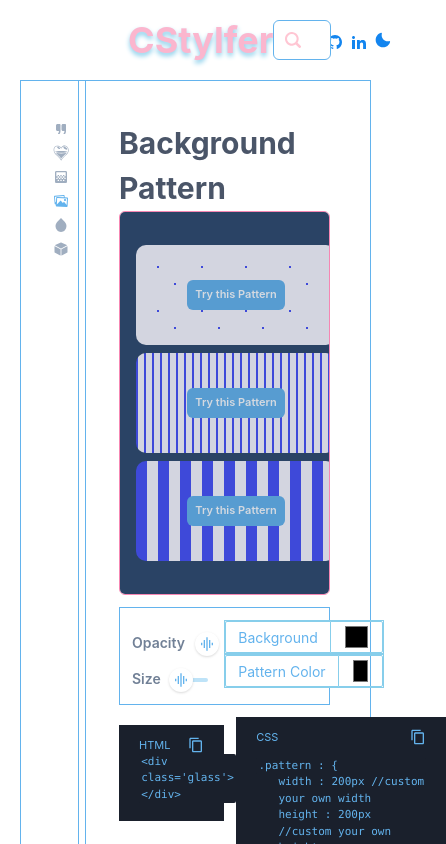
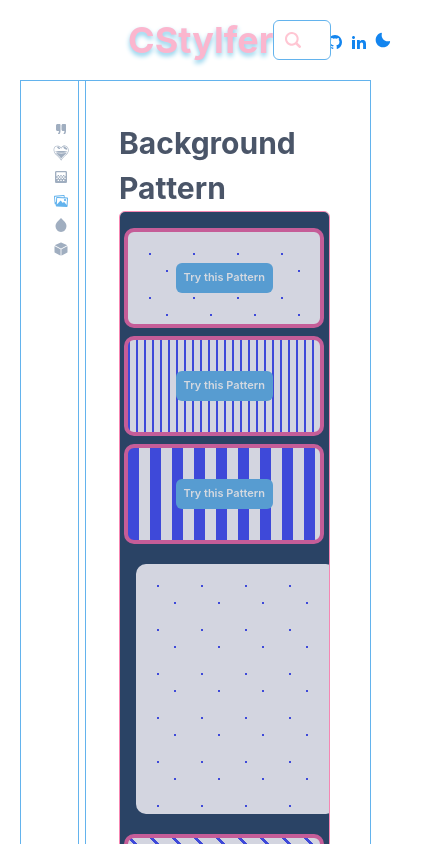
Before and after one commit to Novalia9517/CSTYLFER, a React (Vite) app: page /bg-pattern in a window 390 px wide. Shown: the top 844 px of the page, 446 px wide, since content can reach past the window. Built offline with nearby package versions, Linux system fonts and the light colour scheme.

Commit message:
Responsive bgPattern

```diff
--- a/src/Pages/BgPattern.jsx
+++ b/src/Pages/BgPattern.jsx
@@ -12,7 +12,9 @@ import {
   Input,
   Code,
   Icon,
-  Grid
+  Grid,
+  SimpleGrid,
+  GridItem
 } from '@chakra-ui/react'
 import { useState } from 'react'
 import CustomSlider from '../Components/CustomSlider'
@@ -119,62 +121,76 @@ const BgPattern = () => {
   return (
     <Layout>
         <Text fontSize={'3xl'} fontWeight='bold'>Background Pattern</Text>
-        <Flex align='center' w={'full'} h={96} bg='blue.800' rounded={'md'} overflow="auto" justifyContent={'space-between'} alignItems='center' border='1px' borderColor={'pink.300'} px={4}>
+        <SimpleGrid columns={[1, null, 4]} spacing='20px' w={'full'} minH={96} bg='blue.800' rounded={'md'} overflow="auto" border='1px' borderColor={'pink.300'}p={4}>
               <VStack>
                 <Box
                   h='100px'
                   w='200px'
                   style={styles.volca}
+                  border={'4px'} borderColor={'pink.400'}
+                  onClick={() => changeBg('volca')}
                   >
-                    <Button size={'small'} p={2} bg={'blue.300'} style={buttonStyle} onClick={() => changeBg('volca')}>Try this Pattern</Button>
+                    <Button size={'small'} p={2} bg={'blue.300'} style={buttonStyle}>Try this Pattern</Button>
                   </Box>
                 <Box
                   h='100px'
                   w='200px'
                   style={styles.lineTick}
+                  border={'4px'} borderColor={'pink.400'}
+                  onClick={() => changeBg('lineTick')}
                   >
-                    <Button  size={'small'} p={2} bg={'blue.300'} style={buttonStyle} onClick={() => changeBg('lineTick')}>Try this Pattern</Button>
+                    <Button  size={'small'} p={2} bg={'blue.300'} style={buttonStyle}
+                    onClick={() => changeBg('lineTick')}>Try this Pattern</Button>
                     </Box>
                 <Box
                   h='100px'
                   w='200px'
                   style={styles.line2}
+                  border={'4px'} borderColor={'pink.400'}
                   onClick={() => changeBg('line2')}
                   >
-                      <Button  size={'small'} p={2} bg={'blue.300'} style={buttonStyle} onClick={() => changeBg('line2')}>Try this Pattern</Button>
+                      <Button  size={'small'} p={2} bg={'blue.300'} style={buttonStyle}>Try this Pattern</Button>
                     </Box>
               </VStack>
-            <Box
-              w={'500px'}
-              h={'70%'}
-              display='block'
-              overflowX='hidden'
-              style={activeBg}
-              ></Box>
+              <GridItem colSpan={[1,null,2]}>
+                <Box
+                  w={['200px', '400px', '500px']}
+                  h={'250px'}
+                  display='block'
+                  overflowX='hidden'
+                  style={activeBg}
+                  ></Box>
+              </GridItem>
               <VStack>
                 <Box
                   h='100px'
                   w='200px'
                   style={styles.diagonal}
+                  border={'4px'} borderColor={'pink.400'}
+                  onClick={() => changeBg('diagonal')}
                   >
-                      <Button size={'small'} p={2} bg={'blue.300'} style={buttonStyle} onClick={() => changeBg('diagonal')}>Try this Pattern</Button>
+                      <Button size={'small'} p={2} bg={'blue.300'} style={buttonStyle}>Try this Pattern</Button>
                   </Box>
                 <Box
                   h='100px'
                   w='200px'
                   style={styles.square}
+                  border={'4px'} borderColor={'pink.400'}
+                  onClick={() => changeBg('square')}
                   >
-                      <Button  size={'small'} p={2} bg={'blue.300'} style={buttonStyle} onClick={() => changeBg('square')}>Try this Pattern</Button>
+                      <Button  size={'small'} p={2} bg={'blue.300'} style={buttonStyle}>Try this Pattern</Button>
                   </Box>
                 <Box
                   h='100px'
                   w='200px'
                   style={styles.squareDiag}
+                  border={'4px'} borderColor={'pink.400'}
+                  onClick={() => changeBg('squareDiag')}
                   >
-                      <Button  size={'small'} p={2} bg={'blue.300'} style={buttonStyle} onClick={() => changeBg('squareDiag')}>Try this Pattern</Button>
+                      <Button  size={'small'} p={2} bg={'blue.300'} style={buttonStyle}>Try this Pattern</Button>
                   </Box>
               </VStack>
-        </Flex>
+        </SimpleGrid>
         <Flex gap={4} mt={3} border={'1px'} borderColor={'blue.300'} p={3}>
           <Box w={'50%'} >
               <CustomSlider
@@ -209,8 +225,8 @@ const BgPattern = () => {
               </InputGroup>
             </Box>
         </Flex>
-        <Flex gap={3}>
-          <Box w={'50%'}bg='gray.800' h={'24'} px={5} py={3} mt={5}>
+        <SimpleGrid columns={[1, null, 2]} spacing='20px'>
+          <Box w={'full'}bg='gray.800' h={'24'} px={5} py={3} mt={5}>
             <Flex justifyContent={'space-between'} color='blue.300'>
               <Text fontSize={'11px'}>HTML</Text>
               <CopyToClipboard text={`<div class='glass'></div>`}>
@@ -225,7 +241,7 @@ const BgPattern = () => {
               >
             </Code>
           </Box>
-          <Grid w={'50%'} templateRows={'repeat(2, 1fr)'} gap={1} mt='3'>
+          <Grid w={'full'} templateRows={'repeat(2, 1fr)'} gap={1} mt='3'>
               <Box bg='gray.800' h={''} px={5} py={3}>
                 <Flex justifyContent={'space-between'} color='blue.300'>
                   <Text fontSize={'11px'}>CSS</Text>
@@ -267,7 +283,7 @@ const BgPattern = () => {
                 </Box>
               </Box>
             </Grid>
-        </Flex>
+        </SimpleGrid>
     </Layout>
   )
 }
--- a/src/Pages/Gradient.jsx
+++ b/src/Pages/Gradient.jsx
@@ -14,7 +14,8 @@ import {
   Button,
   HStack,
   Icon,
-  Code
+  Code,
+  SimpleGrid
 } from '@chakra-ui/react'
 import CustomSlider from '../Components/CustomSlider'
 import { useState } from 'react'
@@ -80,11 +81,11 @@ const Gradient = () => {
   return (
     <Layout>
         <Text fontSize={'3xl'} fontWeight='bold'>Gradient Generator</Text>
-        <Grid templateColumns={'repeat(2, 1fr)'} gap={4}>
+        <SimpleGrid columns={[1, null, 2]} spacing='40px'>
           <Flex
             align='center'
             zIndex={'-10'}
-            w={96}
+            // w={{base : 88, md : 96, sm : 88}}
             h={96} bg='gray.200'
             rounded={'md'}
             display='grid'
@@ -94,7 +95,7 @@ const Gradient = () => {
             border='1px'
             borderColor={'pink.300'}>
               <Box
-                w={80}
+                w={[64, null,80]}
                 h={'60%'}
                 display='block'
                 overflowX='hidden'
@@ -111,14 +112,12 @@ const Gradient = () => {
                   width={'50%'}
                   height={12}
                   >
-                    {/* <InputGroup size='sm' w={20} color='blue.300'   borderRadius={'50%'}> */}
                         <Input type='color' value={color1} w={16}
                         onChange={(e) => setColor1(e.target.value)}/>
                         <Input type='color' value={color2} w={16}
                         onChange={(e) => setColor2(e.target.value)}/>
                         <Input type='color' value={color3} w={16}
                         onChange={(e) => setColor3(e.target.value)}/>
-                    {/* </InputGroup> */}
                   </Grid>
                 <Grid
                   templateColumns={'repeat(3, 1fr)'}
@@ -181,8 +180,8 @@ const Gradient = () => {
                 : null
                 }
             </GridItem>
-        </Grid>
-        <Grid templateColumns={'repeat(2, 1fr)'} gap={4} mt='3'>
+        </SimpleGrid>
+        <SimpleGrid columns={[1, null, 2]} spacing='40px' mt='3'>
           <Box bg='gray.800' h={'full'} px={5} py={3} mt={3}>
             <Flex justifyContent={'space-between'} color='blue.300'>
               <Text fontSize={'11px'}>HTML</Text>
@@ -229,7 +228,7 @@ const Gradient = () => {
               </Code>
             </Box>
           </Box>
-        </Grid>
+        </SimpleGrid>
     </Layout>
   )
 }
```
